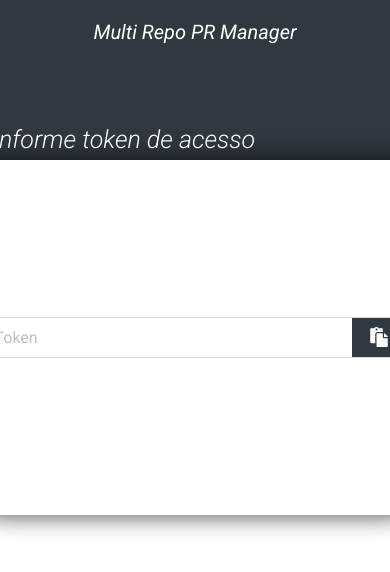
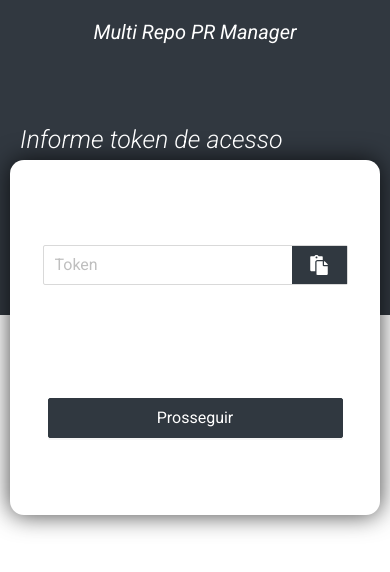
Before and after one commit to FernandoRidam/repo_manager, a React (Create React App) app: page / in a window 390 px wide. Shown: the top 572 px of the page. Built offline with nearby package versions, Linux system fonts and the light colour scheme.

Commit message:
Layout da teta de autenticação

```diff
--- a/src/pages/Auth/index.js
+++ b/src/pages/Auth/index.js
@@ -2,6 +2,7 @@ import React from 'react';
 
 import {
   Input,
+  Button,
 } from 'antd';
 
 import {
@@ -37,8 +38,17 @@ export function Auth() {
             placeholder="Token"
             suffix={<PasteButton />}
             size="large"
+            onPaste={() => console.log('aa')}
           />
         </div>
+
+        <Button
+          className="button"
+          type="primary"
+          size="large"
+        >
+          Prosseguir
+        </Button>
       </div>
     </div>
   );
--- a/src/pages/Auth/styles.css
+++ b/src/pages/Auth/styles.css
@@ -15,6 +15,8 @@
   position: relative;
   width: 575px;
   height: 355px;
+  padding-top: 55px;
+  padding-bottom: 55px;
   border-radius: 14px;
   background-color: #FFF;
   box-shadow: 0 0 25px rgba(0, 0, 0, .75);
@@ -45,3 +47,8 @@
 .paste-button:active {
   opacity: .8;
 }
+
+.button {
+  width: 395px;
+  height: 75px;
+}
--- a/src/styles.css
+++ b/src/styles.css
@@ -37,9 +37,31 @@ body {
   background-color: transparent;
 }
 
+.ant-input-affix-wrapper:hover {
+  border-color: #303840 !important;
+}
+
+.ant-input-affix-wrapper-focused {
+  border-color: #303840 !important;
+  box-shadow: 0 0 0 2px rgba(48, 56, 64, .2) !important;
+}
+
+.ant-btn-primary {
+  background: #303840 !important;
+  border-color: #303840 !important;
+}
+
 @media ( max-width: 400px ) {
   .content {
     padding-top: 95px;
+  }
+
+  .input-view {
+    width: 305px;
+  }
+
+  .button {
+    width: 295px;
   }
 }
 
@@ -49,6 +71,11 @@ body {
     padding-left: 10px;
   }
 
+  .auth-card {
+    padding-top: 25px;
+    padding-bottom: 25px;
+  }
+
   .title {
     font-size: 20px;
   }
```
Also changed, not shown: 1 other file (tests, documents, lock files or other folders).
